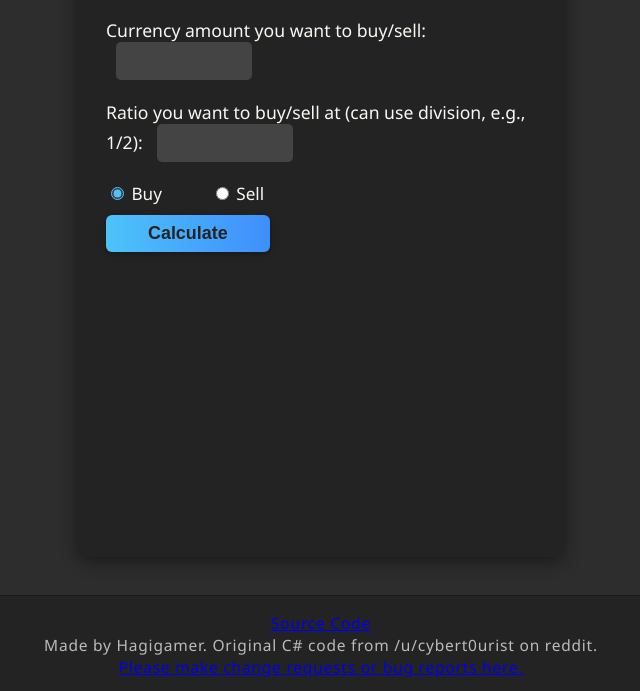
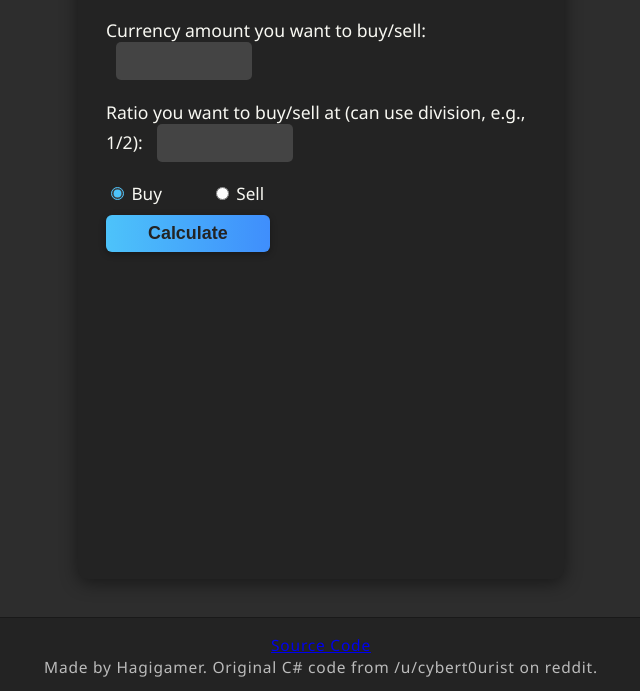
Before and after one commit to Erik-Chan/Faustus-Calculator, a plain HTML site: page index.html in a window 1280 px wide. Shown: the part 109-800 px from the top of the page, without its empty margins (319-959 px from the left). Drawn offline with Linux system fonts and the light colour scheme.

Commit message:
Update index.html

```diff
--- a/index.html
+++ b/index.html
@@ -160,7 +160,6 @@
     <div class="footer">
         <a href="https://github.com/Hagigamer/FaustusCalculator">Source Code</a><br>
         Made by Hagigamer. Original C# code from /u/cybert0urist on reddit.<br>
-        <a href="https://github.com/Hagigamer/FaustusCalculator/issues">Please make change requests or bug reports here.</a>
     </div>
     <script>
         function calculateMaxTrade(amountA, price, buySell)
```
